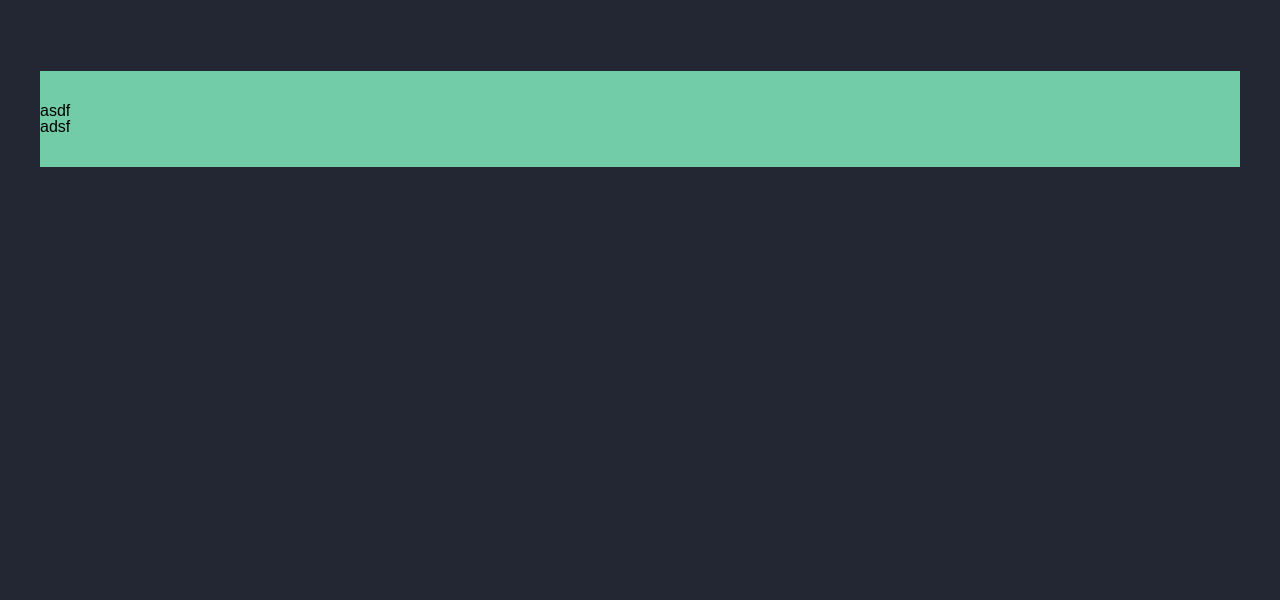
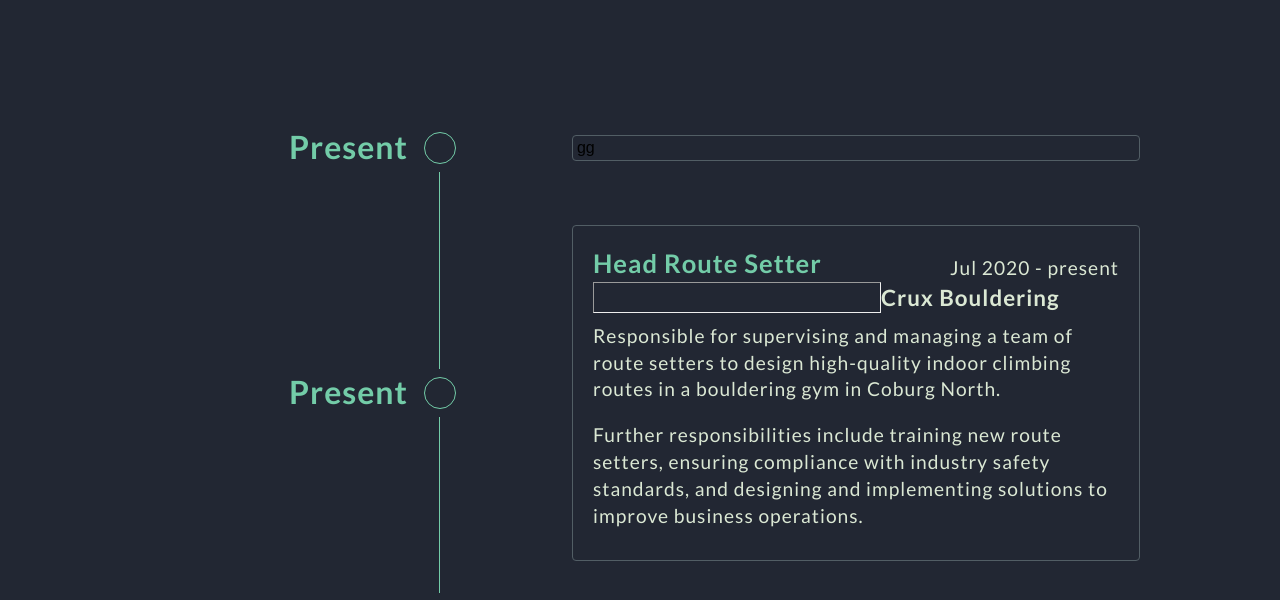
Before and after one commit to Supasiti/timeline, a plain HTML site: page index.html in a window 1280 px wide. Drawn offline with Linux system fonts and the light colour scheme.

Commit message:
add major elements on html and css

```diff
--- a/assets/css/style.css
+++ b/assets/css/style.css
@@ -267,7 +267,6 @@
 .container {
   max-width: 1200px;
   margin: 0px auto;
-  background-color: #73CCA8; /*  testing */
 }
 
 /* should take about 1/3 of the screen */
--- /dev/null
+++ b/assets/css/timeline_style.css
@@ -0,0 +1,95 @@
+.timeline-container {
+  display: flex;
+  flex-direction: row;
+  flex-wrap: nowrap;
+  align-content: stretch;
+  align-items: stretch;
+
+  --teal: #73CCA8;
+  --ny-pink: #cc8173;
+  --light-grey: #525e65;
+  --light-grey-rgb: 82, 94, 101;
+  --light-green :#DBE8D4;
+  --dark-grey: #2d333b;
+  --darker-grey: #222733;
+  --darker-grey-rgb: 34,39,51;
+}
+
+/*  left side */
+.timeline-left {
+  flex: 0 0 calc(33.33% - 2rem);
+  justify-content: center;
+}
+
+.timeline-left .year {
+  flex: 0 0  0rem;
+  margin: auto 0rem;
+  text-align: right;
+}
+
+
+/* center  */
+.timeline-center {
+  flex: 0 0 4rem;;
+}
+
+.timeline-center .vertical-line{
+  flex: 1 0 1rem;
+  border-right: 1px solid var(--teal);
+  margin: 0 auto;
+}
+
+.timeline-center .circle {
+  width: 2rem;
+  flex: 0 0 2rem;
+  margin: 0.5rem auto;
+  border: 1px solid var(--teal);
+  border-radius: 1rem;
+}
+
+.visible {
+  visibility: visible;
+}
+
+.hidden {
+  visibility: hidden;
+}
+
+/* right side */
+.timeline-right {
+  flex: 0 0 calc(50% - 2rem);
+  position: relative;
+  border: 1px solid var(--light-grey);
+  border-radius: 4px;
+  padding: 4px;
+  margin: 2rem auto;
+  overflow: hidden;
+  transition: all 0.5s ease;
+}
+
+/* effect on hover */
+.timeline-right:hover {
+  border: 1px solid var(--teal);
+  box-shadow: 0px 0px 4px 4px var(--light-grey);
+  transform: translate(-1px,-1px);
+}
+
+.job-card {
+  padding: 1rem;
+}
+
+.job-title{
+ padding: 0rem;
+}
+
+
+.job-duration {
+  text-align: right;
+  padding: 0rem;
+  margin-top: auto;
+}
+
+.grid-2 {
+  display: grid;
+  grid-template-columns: auto auto;
+}
--- a/index.html
+++ b/index.html
@@ -8,19 +8,73 @@
   <link rel="stylesheet" href="https://cdnjs.cloudflare.com/ajax/libs/font-awesome/4.7.0/css/font-awesome.min.css">
   <link rel="stylesheet" href="./assets/css/reset.css">
   <link rel="stylesheet" href="./assets/css/style.css">
+  <link rel="stylesheet" href="./assets/css/timeline_style.css">
 </head>
 
 <body>
   <main>
     <section class="main-section">
       <div class="container padding-top-bottom">
-        <div class="side-container">
-          asdf
-        </div>
+        <ul>
+          <li class="timeline-container">
 
-        <div class="main-container">
-          adsf
-        </div>
+            <!-- period -->
+            <div class="timeline-left flex-column">
+
+              <h2 class="year">Present</h2>
+            </div>
+
+            <!-- center line -->
+            <div class="timeline-center flex-column">
+              <span class="vertical-line hidden"> </span>
+              <span class="circle"></span>
+              <span class="vertical-line visible"></span>
+            </div>
+
+            <!-- card -->
+            <div class="timeline-right">
+              gg
+            </div>
+          </li>
+
+          <li class="timeline-container">
+
+            <!-- period -->
+            <div class="timeline-left flex-column">
+              <h2 class="year">Present</h2>
+            </div>
+
+            <!-- center line -->
+            <div class="timeline-center flex-column">
+              <span class="vertical-line visible"> </span>
+              <span class="circle"></span>
+              <span class="vertical-line visible"></span>
+            </div>
+
+            <!-- card -->
+            <div class="timeline-right">
+              <article class="job-card flex-column">
+                <header class="grid-2">
+                  <h3 class=job-title>Head Route Setter</h3>
+                  <p class="job-duration">Jul 2020 - present</p>
+                  <hr>
+                  <h4 class="job-title">Crux Bouldering</h4>
+                </header>
+
+                <ul class="job-description">
+                  <li>
+                    <p>Responsible for supervising and managing a team of route setters to design
+                    high-quality indoor climbing routes in a bouldering gym in Coburg North.</p>
+                  </li>
+                  <li>
+                    <p>Further responsibilities include training new route setters, ensuring
+                      compliance with industry safety standards, and designing and implementing solutions to improve business operations.</p>
+                  </li>
+                </ul>
+              </article>
+            </div>
+          </li>
+        </ul>
       </div>
     </section>
   </main>
```
